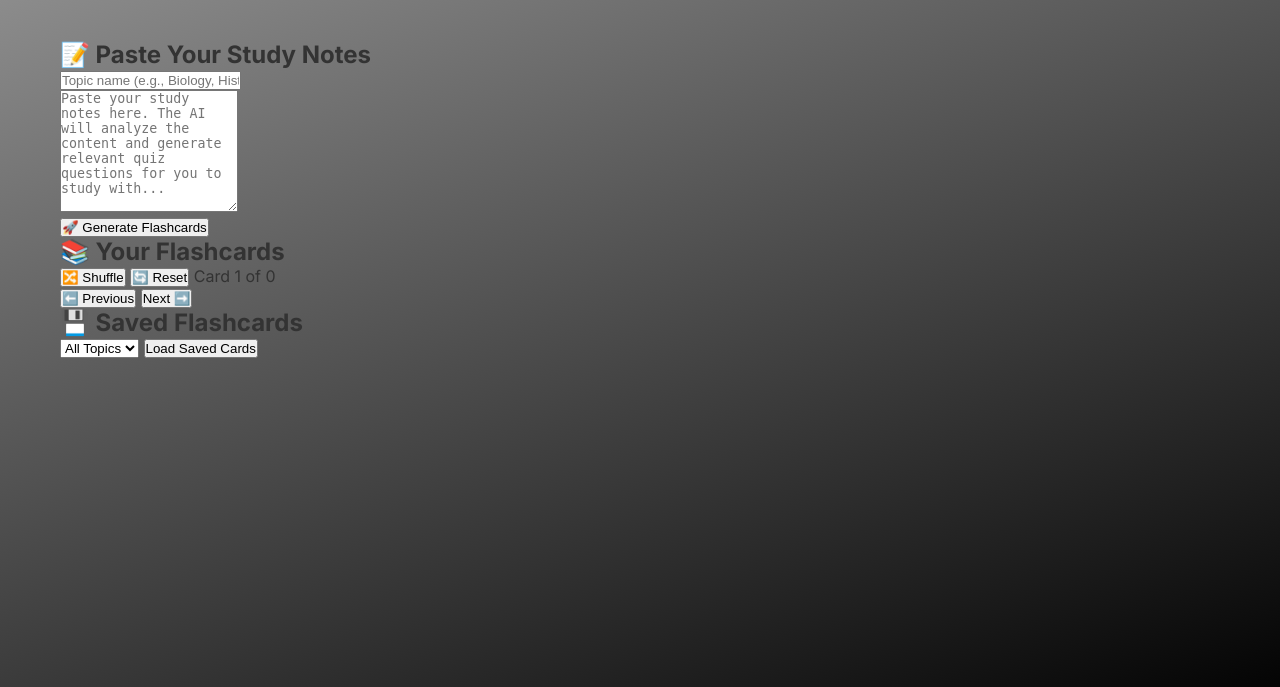
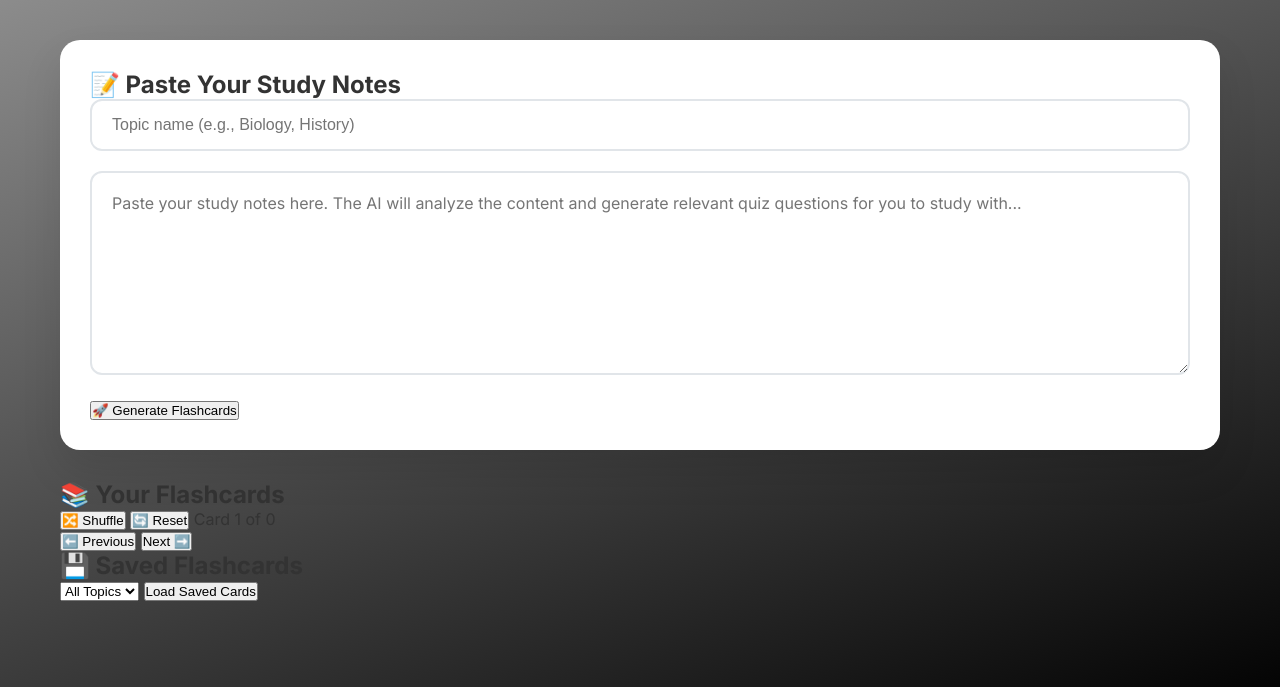
Before and after one commit to munyokii/study_buddy, a Flask app: page / in a window 1280 px wide. Shown: the part 113-800 px from the top of the page. Run offline with Flask 3, Linux system fonts and the light colour scheme.

Commit message:
Input section styles

```diff
--- a/static/style.css
+++ b/static/style.css
@@ -35,3 +35,55 @@ header p {
   font-size: 1.2rem;
   opacity: 0.9;
 }
+
+/* Input section */
+.input-section {
+  background: white;
+  border-radius: 20px;
+  padding: 30px;
+  margin-bottom: 30px;
+  box-shadow: 0 20px 40px rgba(0,0,0,0.1);
+  transform: translateY(0);
+  transition: transform 0.3s ease;
+}
+
+.input-section:hover {
+  transform: translateY(-5px);
+}
+
+.form-group {
+  margin-bottom: 20px;
+}
+
+.topic-input {
+  width: 100%;
+  padding: 15px 20px;
+  border: 2px solid #e1e5e9;
+  border-radius: 12px;
+  font-size: 1rem;
+  transition: all 0.3s ease;
+}
+
+.topic-input:focus {
+  outline: none;
+  border-color: #667eea;
+  box-shadow: 0 0 0 3px rgba(102, 126, 234, 0.1);
+}
+
+textarea {
+  width: 100%;
+  padding: 20px;
+  border: 2px solid #e1e5e9;
+  border-radius: 12px;
+  font-size: 1rem;
+  font-family: inherit;
+  resize: vertical;
+  transition: all 0.3s ease;
+  min-height: 150px;
+}
+
+textarea:focus {
+    outline: none;
+    border-color: #667eea;
+    box-shadow: 0 0 0 3px rgba(102, 126, 234, 0.1);
+}
```
